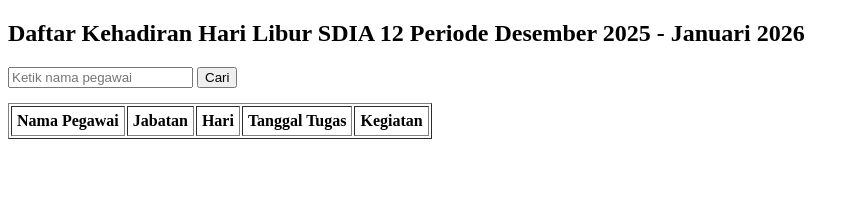
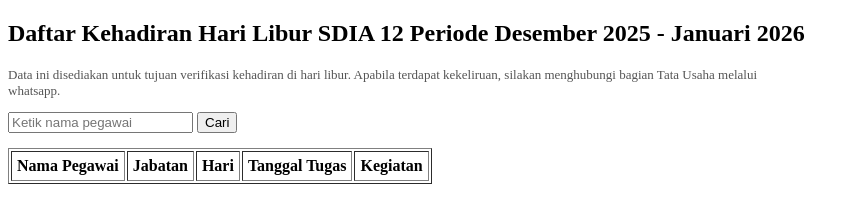
Before and after one commit to ghulaaman/Kegiatan-Hari-Libur-SDIA-12, a plain HTML site: page index.html in a window 1280 px wide. Shown: the whole page, without its empty margins (0-859 px from the left). Drawn offline with Linux system fonts and the light colour scheme.

Commit message:
Add files via upload

```diff
--- a/index.html
+++ b/index.html
@@ -7,6 +7,11 @@
 <body>
 
 <h2>Daftar Kehadiran Hari Libur SDIA 12 Periode Desember 2025 - Januari 2026</h2>
+
+<p style="font-size: 13px; color: #555; max-width: 800px;">
+  Data ini disediakan untuk tujuan verifikasi kehadiran di hari libur.
+  Apabila terdapat kekeliruan, silakan menghubungi bagian Tata Usaha melalui whatsapp.
+</p>
 
 <input id="nama" placeholder="Ketik nama pegawai">
 <button onclick="cari()">Cari</button>
```
